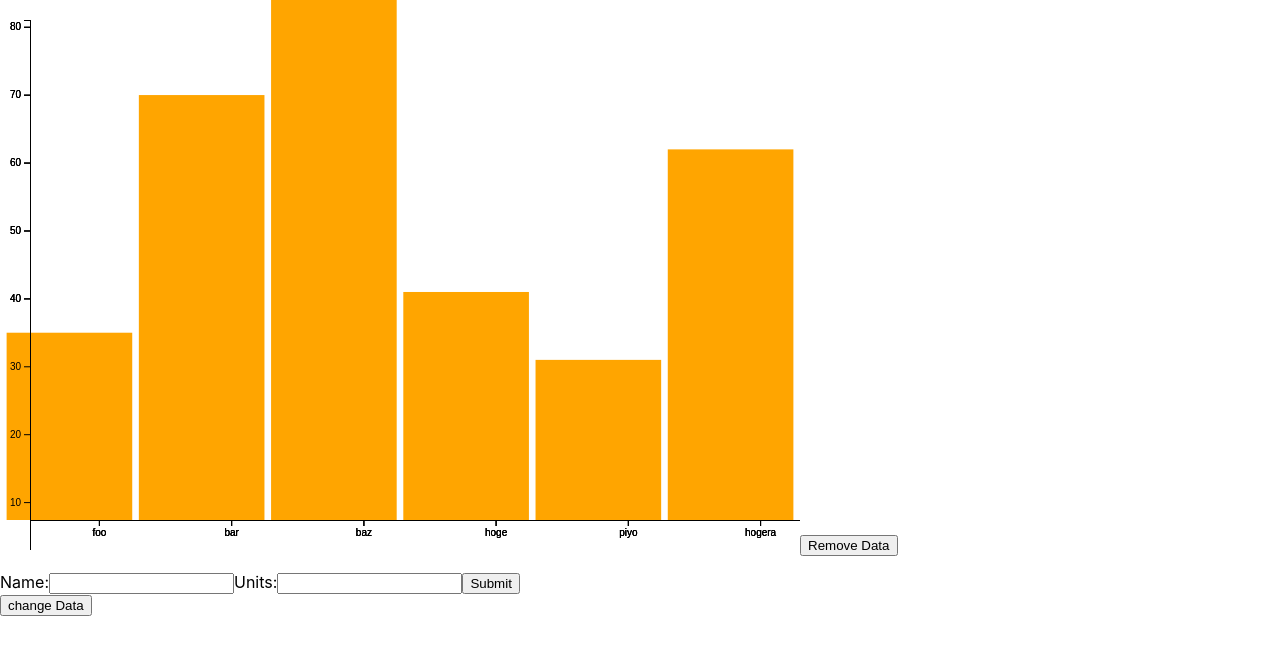
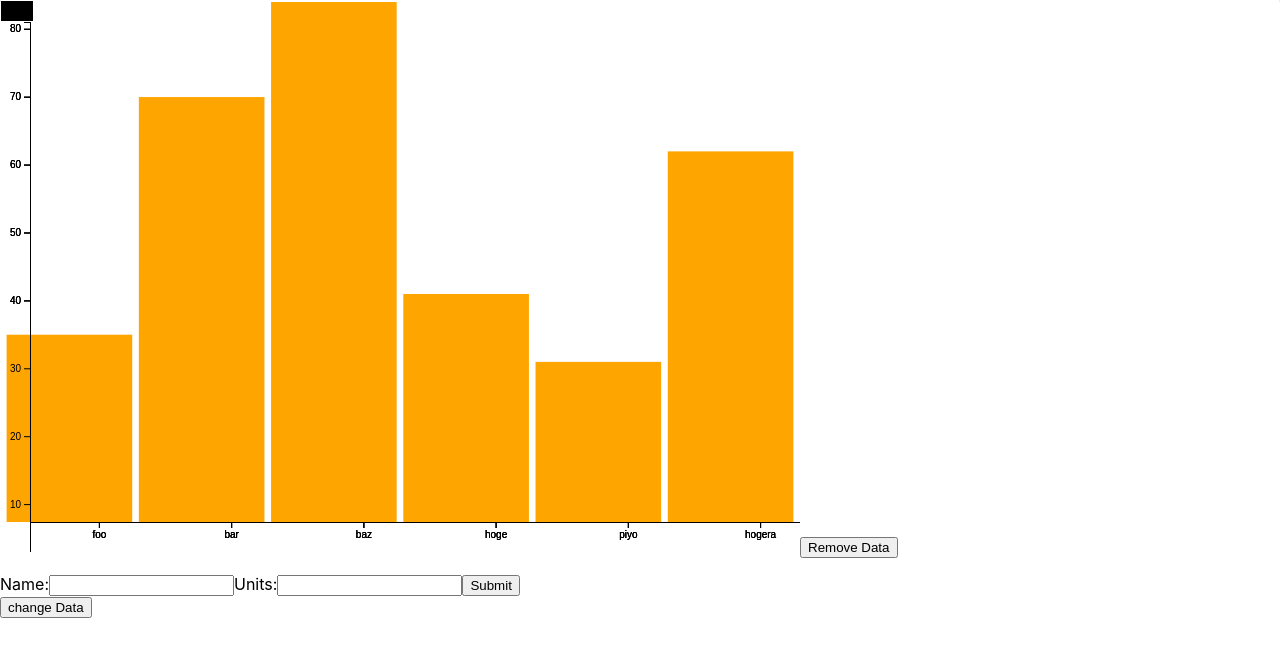
Before and after one commit to konsbe/d3-graphs, a React (Create React App) app: page / in a window 1280 px wide. Shown: the top 656 px of the page. Built offline with nearby package versions, Linux system fonts and the light colour scheme.

Commit message:
almost finish the barchart

```diff
--- a/src/App.css
+++ b/src/App.css
@@ -12,7 +12,9 @@
     animation: App-logo-spin infinite 20s linear;
   }
 }
-
+.tooltip {
+  z-index:999;
+}
 .App-header {
   background-color: #282c34;
   min-height: 100vh;
--- a/src/App.tsx
+++ b/src/App.tsx
@@ -1,6 +1,7 @@
 import React, { useRef, useState, useEffect } from "react";
-import { select, selectAll, Selection } from "d3-selection";
+import { select, selectAll, Selection, pointer } from "d3-selection";
 import { scaleLinear, scaleBand } from "d3-scale";
+// import { event } from "d3";
 import { max } from "d3-array";
 import { axisBottom, axisLeft } from "d3-axis";
 import "d3-transition";
@@ -99,13 +100,22 @@ const App: React.FC = () => {
         .attr("height", 0)
         .on("mouseover", function (d) {
           console.log(d);
-          console.log(d.path[0].__data__);
+          // console.log(d.path[0].__data__);
           select(this).attr("fill", "#00c");
           tooltip.select("#count").text(d.path[0].__data__.units);
+          // const xAxis = scales.xScales
           tooltip.style(
-            "transform"
-            // `translate(calc(${d.clientX}px), calc(${d.clientY}px))`
+            "transform",
+            `translate(calc( ${d.clientX}px), calc(-100% + ${
+              // dimensions.width + d.path[0].__data__.units
+              d.clientY
+            }px))`
           );
+          // .style("top", d.clientY - 70 + "px");
+          // tooltip
+          //   .style("left", d.pageX - 50 + "px")
+          //   .style("top", d.pageY - 70 + "px")
+          //   .style("display", "inline-block");
         })
         .on("mouseout", function () {
           select(this).attr("fill", "orange");
@@ -227,12 +237,28 @@ const App: React.FC = () => {
 
   return (
     <>
-      <div id="tooltip" className="tooltip">
+      <div
+        id="tooltip"
+        className="tooltip"
+        style={{
+          backgroundColor: "black",
+          border: "1px solid white",
+          borderRadius: "13px",
+          flexWrap: "wrap",
+        }}
+      >
         <div className="tooltip-title">
           <span id="title" />
         </div>
-        <div className="tooltip-value">
-          <span id="count" />
+        <div
+          className="tooltip-value"
+          style={{
+            display: "inline-block",
+            position: "fixed",
+            backgroundColor: "black",
+          }}
+        >
+          <span id="count" style={{ color: "white", margin: "1rem" }} />
         </div>
       </div>
       <svg ref={svgRef} width={dimensions.width} height={dimensions.height} />
```
